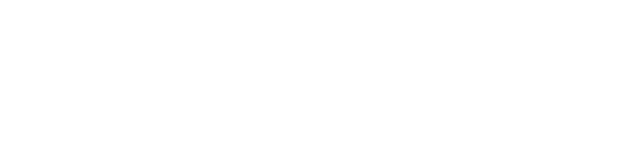
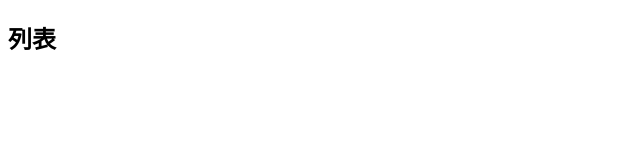
Before and after one commit to song237/git-demo, a plain HTML site: page list.html in a window 1280 px wide. Shown: the whole page, without its empty margins (0-640 px from the left). Drawn offline with Linux system fonts and the light colour scheme.

Commit message:
添加h2标签

```diff
--- a/list.html
+++ b/list.html
@@ -9,7 +9,7 @@
 </head>
 
 <body>
-
+    <h2>列表</h2>
 </body>
 
 </html>
```
